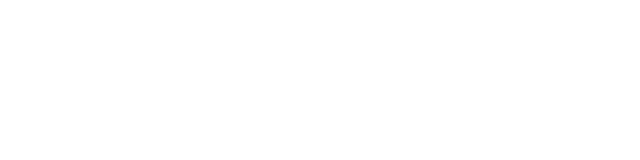
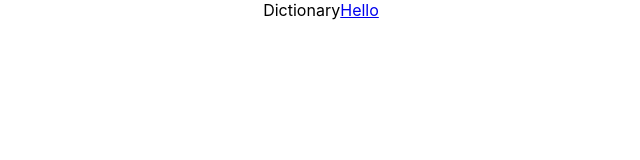
Before and after one commit to caro-echevarria/dictionary-react, a React (Create React App) app: page / in a window 1280 px wide. Shown: the top 160 px of the page, without its empty margins (319-959 px from the left). Built offline with nearby package versions, Linux system fonts and the light colour scheme.

Commit message:
React Setup

```diff
--- a/package.json
+++ b/package.json
@@ -6,6 +6,7 @@
     "@testing-library/jest-dom": "^5.14.1",
     "@testing-library/react": "^11.2.7",
     "@testing-library/user-event": "^12.8.3",
+    "bootstrap": "^5.0.2",
     "react": "^17.0.2",
     "react-dom": "^17.0.2",
     "react-scripts": "4.0.3",
--- a/src/App.css
+++ b/src/App.css
@@ -0,0 +1,3 @@
+.App {
+  text-align: center;
+}
--- a/src/App.js
+++ b/src/App.js
@@ -4,6 +4,10 @@ function App() {
   return (
     <div className="App">
       <header className="App-header"></header>
+      Dictionary
+      <a href="alt" className="btn-btn-primary">
+        Hello
+      </a>
     </div>
   );
 }
```
Also changed, not shown: 1 other file (tests, documents, lock files or other folders).
